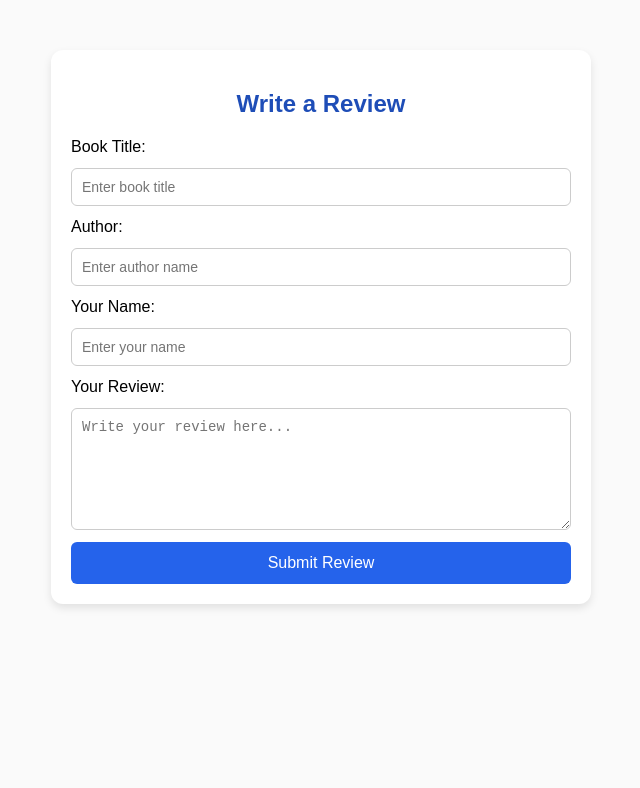
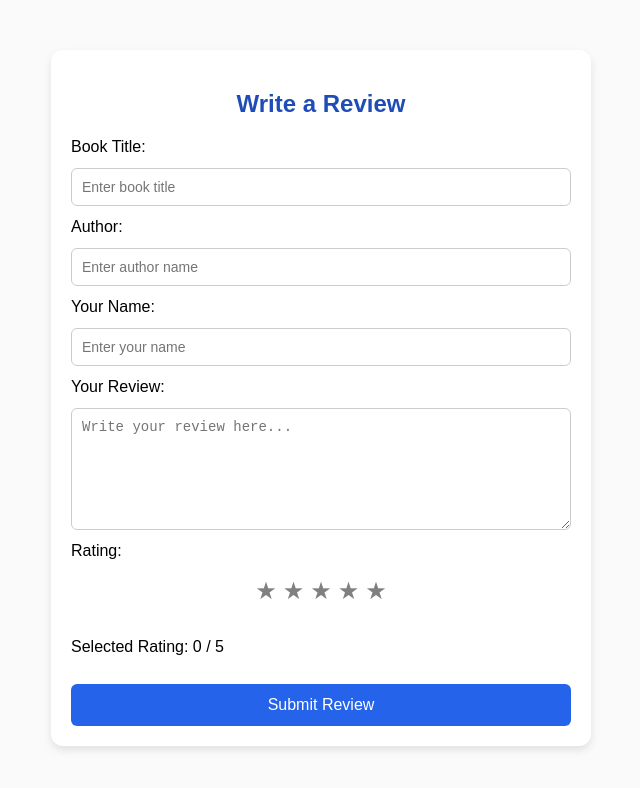
Before and after one commit to sleepycoder-dsh/FrondEndDevelopment, a React (Create React App) app: page /write-review in a window 1280 px wide. Shown: the top 788 px of the page, without its empty margins (319-959 px from the left). Built offline with nearby package versions, Linux system fonts and the light colour scheme.

Commit message:
added star rating

```diff
--- a/src/WriteReview.js
+++ b/src/WriteReview.js
@@ -8,6 +8,8 @@ function WriteReview() {
   const [author, setAuthor] = useState("");
   const [reviewer, setReviewer] = useState("");
   const [review, setReview] = useState("");
+  const [rating, setRating] = useState(0); // ⭐ state for rating
+
   const navigate = useNavigate();
 
   const handleSubmit = async (e) => {
@@ -17,10 +19,11 @@ function WriteReview() {
         bookTitle,
         author,
         reviewer,
-        review
+        review,
+        rating
       });
-      alert("Review submitted successfully!"); // show confirmation
-      navigate("/"); // redirect back to homepage
+      alert("Review submitted successfully!");
+      navigate("/");
     } catch (err) {
       console.error("Error submitting review:", err);
       alert("Failed to submit review. Check console for details.");
@@ -59,6 +62,24 @@ function WriteReview() {
           placeholder="Write your review here..."
         />
 
+        <label>Rating:</label>
+        <div className="stars">
+          {[1, 2, 3, 4, 5].map((star) => (
+            <span
+              key={star}
+              onClick={() => setRating(star)}
+              style={{
+                cursor: "pointer",
+                fontSize: "24px",
+                color: star <= rating ? "gold" : "gray"
+              }}
+            >
+              ★
+            </span>
+          ))}
+        </div>
+        <p>Selected Rating: {rating} / 5</p>
+
         <button type="submit">Submit Review</button>
       </form>
     </div>
```
